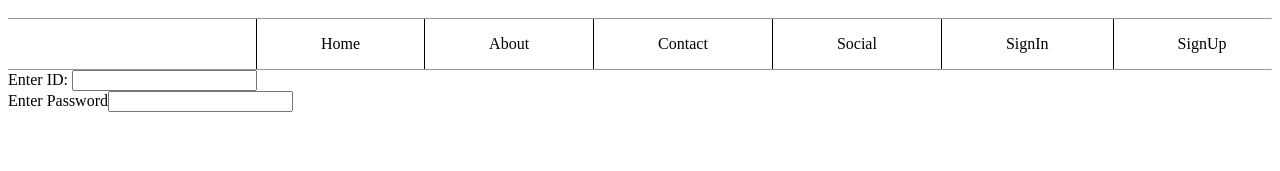
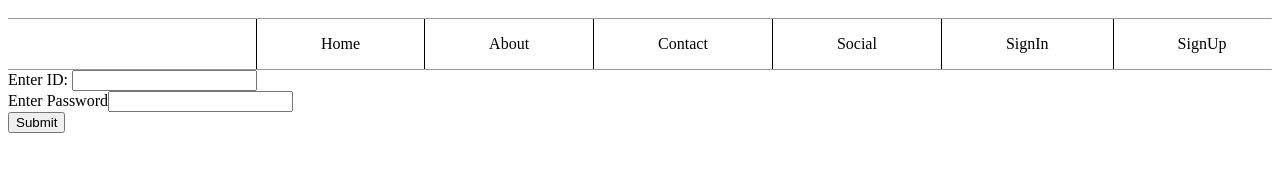
Before and after one commit to Heikrana/my-blog-website, a React (Create React App) app: page /signin in a window 1280 px wide. Shown: the part 303-474 px from the top of the page. Built offline with nearby package versions, Linux system fonts and the light colour scheme; a web font is replaced by a local one.

Commit message:
Add component to catch data sent by user-form

```diff
--- a/src/components/App.js
+++ b/src/components/App.js
@@ -8,7 +8,8 @@ import Newsletter from "./Newsletter/Newsletter";
 // import Review from "./Review/Review";
 import List from "./articleList/articleList";
 import Article from "./Article/Article";
-import Signin from "./Authentication/Signin";
+import Auth from "./Authentication/Auth";
+// import Signin from "./Authentication/Signin";
 
 const App = () => {
    return (
@@ -19,7 +20,7 @@ const App = () => {
          <Route path="/" exact component={Newsletter} />
          <Route path="/" exact component={List} />
          <Route path="/read" component={Article} />
-         <Route path="/signin" component={Signin} />
+         <Route path="/signin" component={Auth} />
          {/* <Review /> */}
       </Router>
    );
--- /dev/null
+++ b/src/components/Authentication/Auth.js
@@ -0,0 +1,19 @@
+import React, {Component, Fragment} from "react";
+
+import Signin from "./Signin";
+
+class Auth extends Component {
+   onFormSubmit = (userId, userPassword) => {
+      console.log(`ID: ${userId} Pass: ${userPassword}`);
+   };
+
+   render() {
+      return (
+         <Fragment>
+            <Signin onSubmit={this.onFormSubmit} />
+         </Fragment>
+      );
+   }
+}
+
+export default Auth;
--- a/src/components/Authentication/Signin.js
+++ b/src/components/Authentication/Signin.js
@@ -1,15 +1,20 @@
-import React, { Component, Fragment } from "react";
+import React, {Component, Fragment} from "react";
 
 class Signin extends Component {
    constructor(props) {
       super(props);
-		this.state = { id: "", password: "" };
+      this.state = {id: "", password: ""};
+   }
+
+   onFormSubmit(form) {
+      form.preventDefault();
+      this.props.onSubmit(this.state.id, this.state.password);
    }
 
    render() {
       return (
          <Fragment>
-				<form>
+            <form onSubmit={data => this.onFormSubmit(data)}>
                <div className="id-field">
                   <label for="email-id">Enter ID: </label>
                   <input
@@ -17,7 +22,7 @@ class Signin extends Component {
                      type="email"
                      value={this.state.id}
                      onChange={(inp) => {
-								this.setState({ id: inp.target.value });
+                        this.setState({id: inp.target.value});
                      }}
                   ></input>
                </div>
@@ -28,10 +33,11 @@ class Signin extends Component {
                      type="password"
                      value={this.state.password}
                      onChange={(inp) => {
-								this.setState({ password: inp.target.value });
+                        this.setState({password: inp.target.value});
                      }}
                   ></input>
                </div>
+               <input type="submit" value="Submit"></input>
             </form>
          </Fragment>
       );
```
Lines whose indentation alone changed are shown as unchanged.
